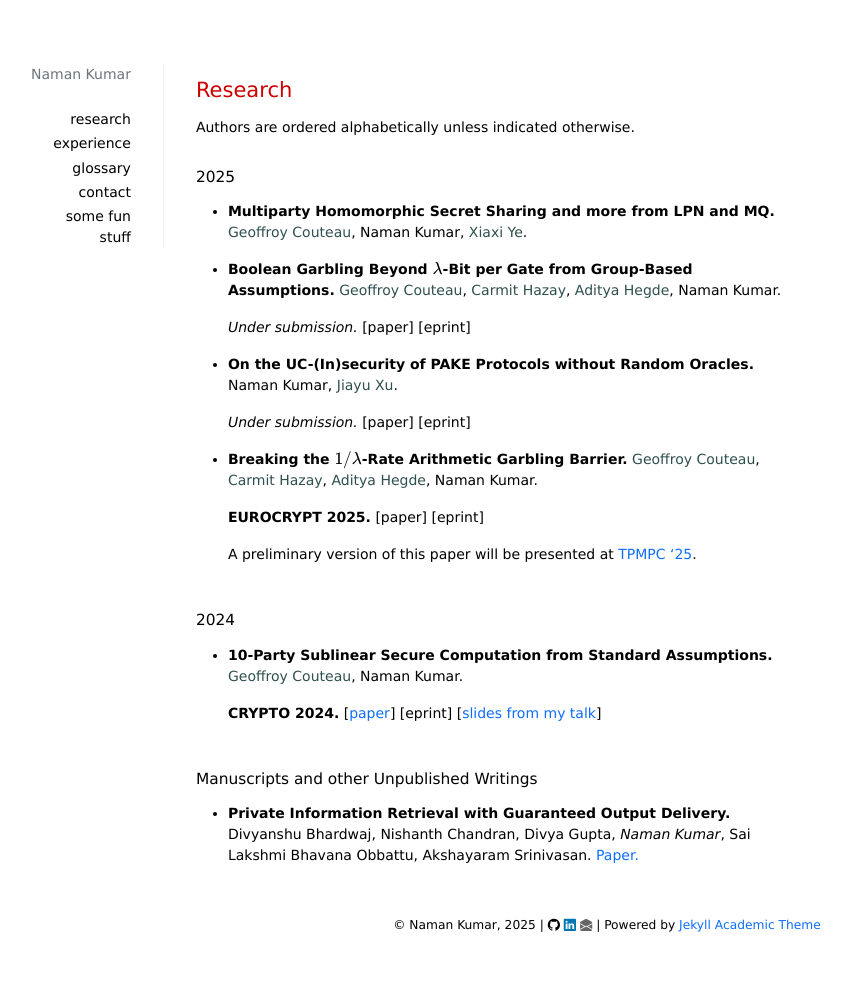
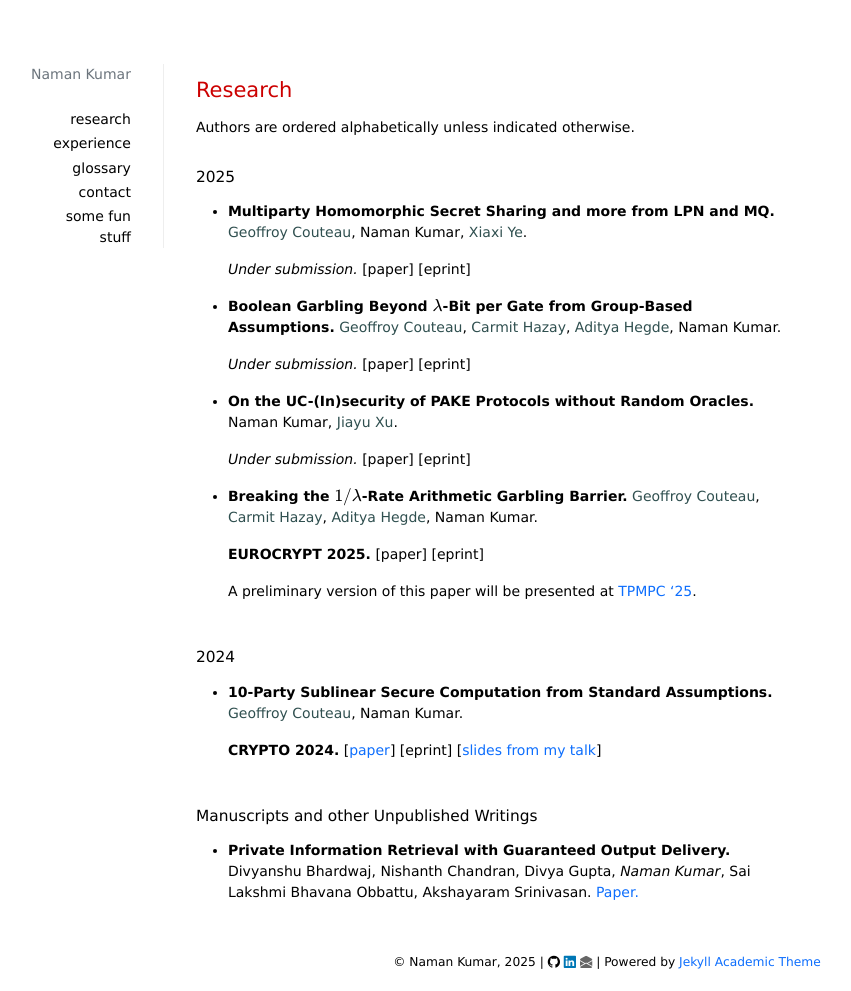
Before and after one commit to matcauthon49/matcauthon49.github.io, a Jekyll site: the page built from _pages/research.md, in a window 1280 px wide. Shown: the whole page, without its empty margins (33-884 px from the left). Built offline with Jekyll 4.4.1, drawn with Linux system fonts in a browser that asks for light colours; nearby versions of some CDN libraries; formulas are drawn with MathJax 3; a style sheet for code colours, icons or effects is not loaded; before the commit the page ends 954 px from its top, so only the background shows below that.

Commit message:
Update research.md

```diff
--- a/_pages/research.md
+++ b/_pages/research.md
@@ -16,6 +16,8 @@ Authors are ordered alphabetically unless indicated otherwise.
 
 + **Multiparty Homomorphic Secret Sharing and more from LPN and MQ.**
   <a href="https://geoffroycouteau.github.io/" style="color: DarkSlateGray">Geoffroy Couteau</a>, Naman Kumar, <a href="https://www.linkedin.com/in/ye-xiaxi-a9a3771b8" style="color: DarkSlateGray">Xiaxi Ye<a/>.
+
+  _Under submission._ [paper] [eprint]
 
 + **Boolean Garbling Beyond $$\lambda$$-Bit per Gate from Group-Based Assumptions.**
   <a href="https://geoffroycouteau.github.io/" style="color: DarkSlateGray">Geoffroy Couteau</a>, <a href="https://www.eng.biu.ac.il/hazay/" style="color: DarkSlateGray">Carmit Hazay</a>, <a href="https://adishegde.github.io/" style="color: DarkSlateGray">Aditya Hegde</a>, Naman Kumar.
```
